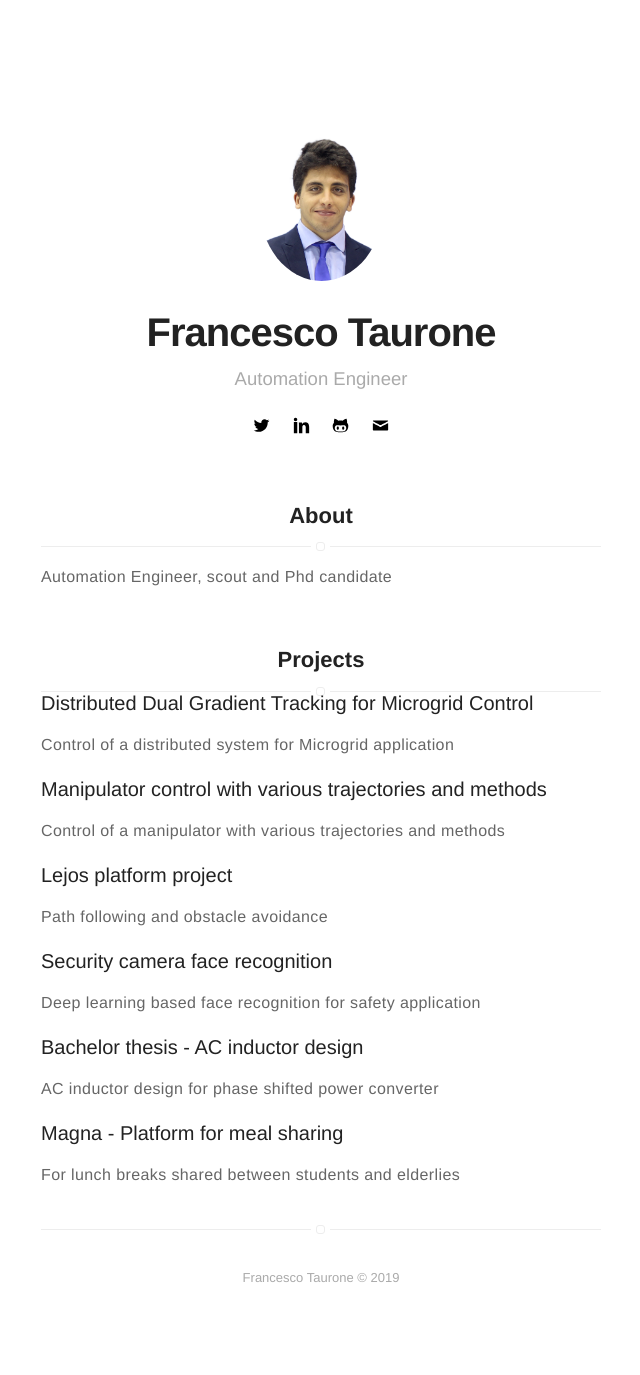
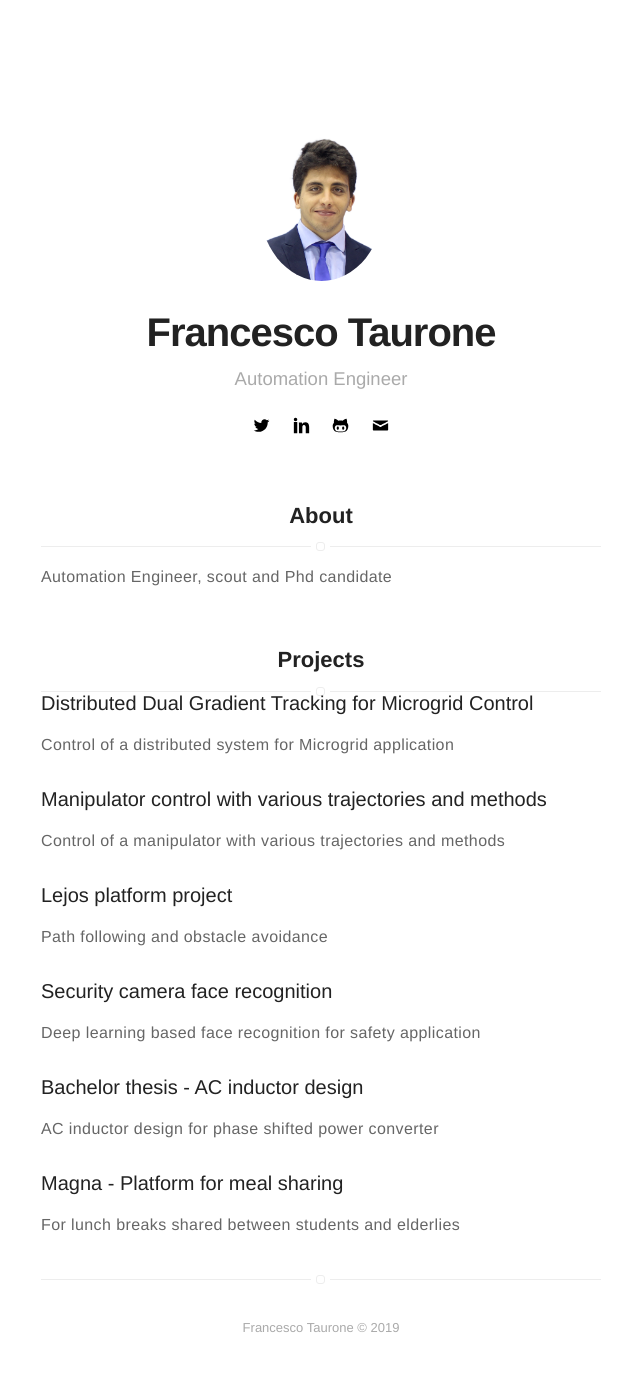
Before and after one commit to francescotaurone/francescotaurone.github.io, a Jekyll site: the page built from index.html, in a window 1280 px wide. Shown: the whole page, without its empty margins (319-959 px from the left). Built offline with Jekyll 4.4.1, drawn with Linux system fonts in a browser that asks for light colours; before the commit the page ends 1325 px from its top, so only the background shows below that.

Commit message:
Update home.sass

```diff
--- a/_sass/pages/home.sass
+++ b/_sass/pages/home.sass
@@ -38,7 +38,7 @@
         width: 100%
         font-weight: 500
         transition: all ease-in-out .2s
-    > .item > .url > .description
+    > .item > .description
         margin-up: 0px
         margin-bottom: 30px
 
```
